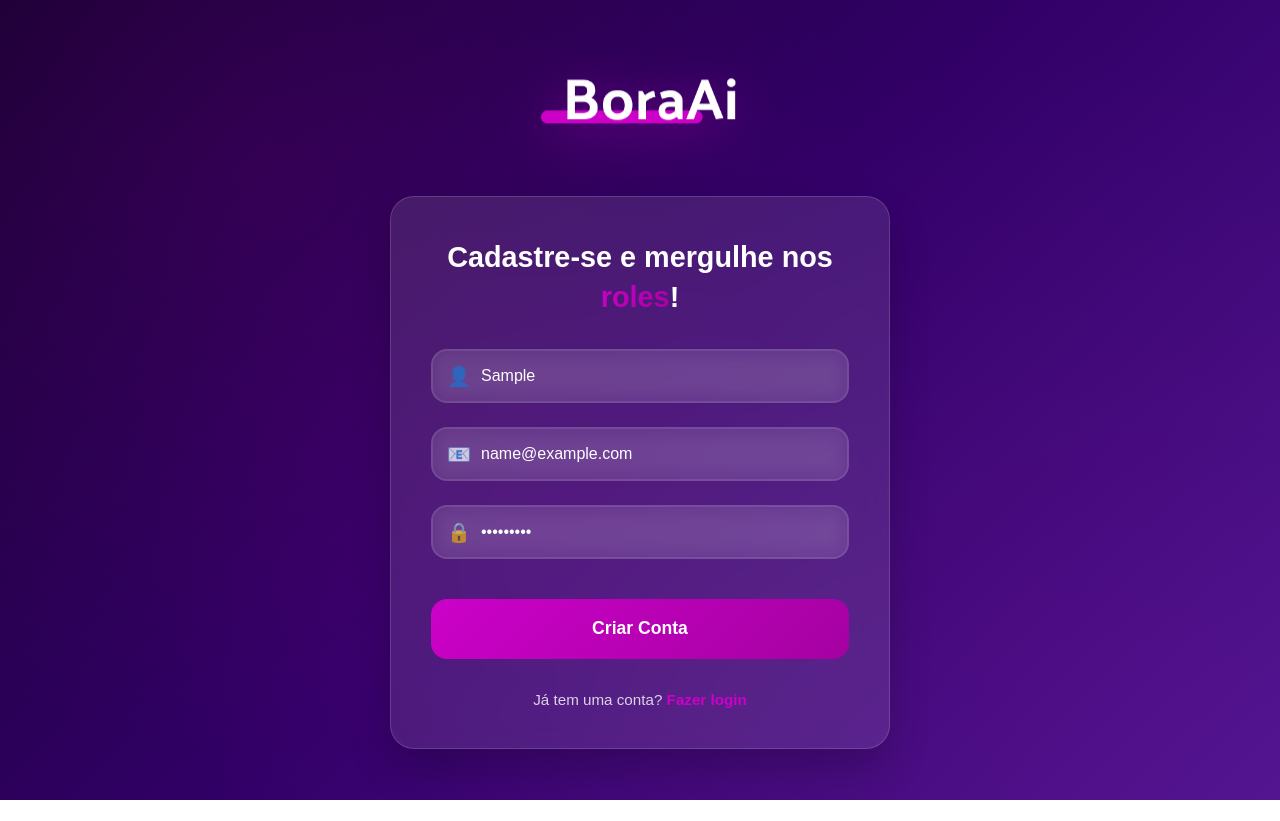
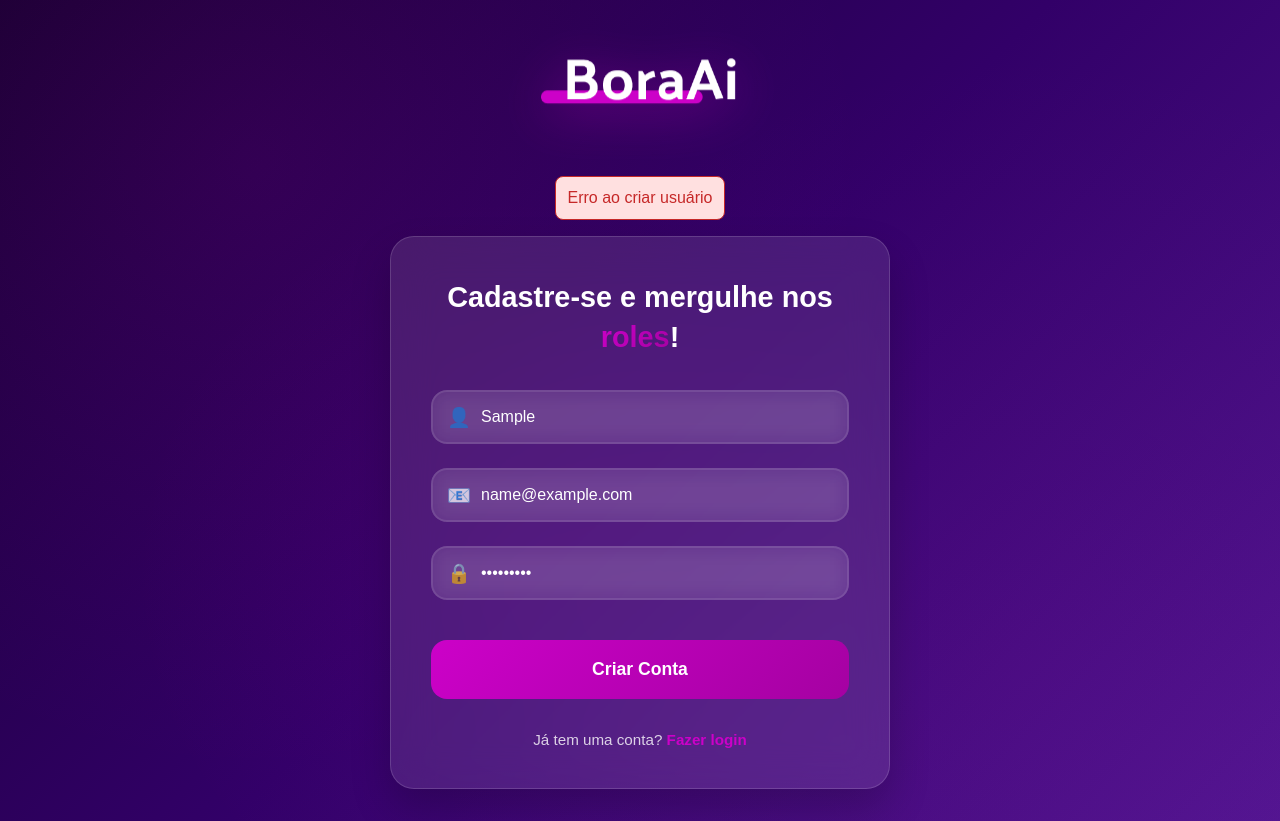
Before and after one commit to pradoscript/BoraAi, a React (Vite) app in the folder frontend/: page /register in a window 1280 px wide. Both pictures are taken after typing "Sample", "name@example.com", "Sample123" into the empty fields and a click on the button "Criar Conta". Before the commit the page ends 800 px from the top, so only its background shows below. Built offline with nearby package versions, Linux system fonts and the light colour scheme; no server answers; a web font is replaced by a local one.

Commit message:
feat: check email card

```diff
--- a/frontend/src/pages/Register/index.tsx
+++ b/frontend/src/pages/Register/index.tsx
@@ -8,19 +8,25 @@ export default function Register() {
     const [password, setPassword] = useState("");
     const [name, setName] = useState("");
     const [isLoading, setIsLoading] = useState(false);
+    const [message, setMessage] = useState("");
+    const [isError, setIsError] = useState(false);
     const navigate = useNavigate();
 
     const handleRegister = async (e: React.FormEvent) => {
         e.preventDefault();
         setIsLoading(true);
+        setMessage("")
 
         try {
             await api.post("/register", { name, email, password });
-            alert("Usuário criado com sucesso!");
+            setIsError(false);
+            setMessage("Confirme o seu email para finalizar o cadastro!")
             navigate("/login");
+            setTimeout(() => navigate("/login"), 2000);
             // eslint-disable-next-line @typescript-eslint/no-explicit-any
         } catch (error: any) {
-            alert(error.response?.data?.message || "Erro ao criar usuário");
+            setIsError(true);
+            setMessage(error.response?.data?.message || "Erro ao criar usuário");
         } finally {
             setIsLoading(false);
         }
@@ -38,6 +44,15 @@ export default function Register() {
                         className={styles.logo}
                     />
                 </div>
+
+                {message && (
+                    <div
+                        className={`${styles.messageBox} ${isError ? styles.error : styles.success
+                            }`}
+                    >
+                        {message}
+                    </div>
+                )}
 
                 <form onSubmit={handleRegister} className={styles.formContainer}>
                     <div className={styles.formCard}>
--- a/frontend/src/pages/Register/styles.module.css
+++ b/frontend/src/pages/Register/styles.module.css
@@ -185,6 +185,26 @@
   text-decoration: underline;
 }
 
+.messageBox {
+  padding: 12px;
+  margin-bottom: 16px;
+  border-radius: 8px;
+  font-weight: 500;
+  text-align: center;
+}
+
+.success {
+  background-color: #e0ffe5;
+  color: #2e7d32;
+  border: 1px solid #2e7d32;
+}
+
+.error {
+  background-color: #ffe0e0;
+  color: #c62828;
+  border: 1px solid #c62828;
+}
+
 @keyframes float {
   0%,
   100% {
```
